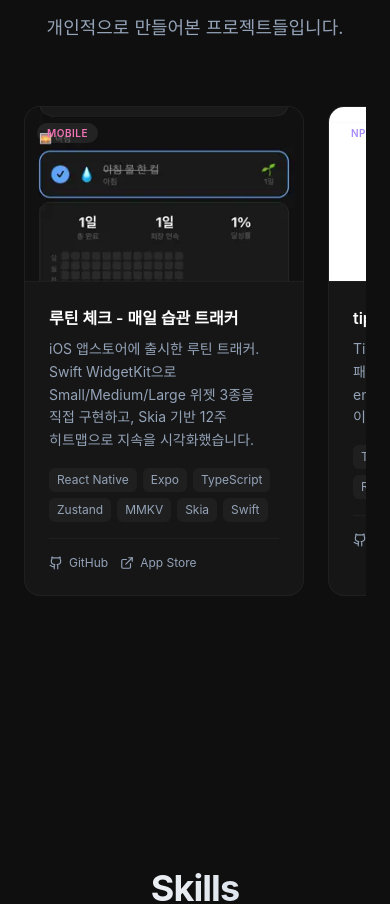
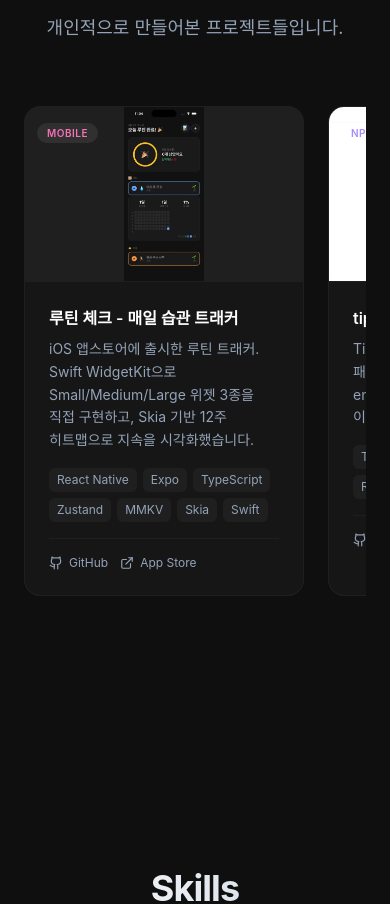
Before and after one commit to WhyBusyy/portfolio, a Next.js app: page / in a window 390 px wide. Shown: the part 4318-5222 px from the top of the page. Built offline with nearby package versions, Linux system fonts and the light colour scheme; a web font is replaced by a local one.

Commit message:
fix(side-projects): 루틴 체크 이미지 잘림 방지
- imageFit 옵션 필드 추가 (기본 cover, 루틴 체크만 contain)
- 세로형 모바일 스크린샷이 카드 높이에 맞춰 전체 노출되도록 변경

```diff
--- a/src/components/SideProjects.tsx
+++ b/src/components/SideProjects.tsx
@@ -25,6 +25,7 @@ interface SideProject {
   demoLabel?: string;
   npm?: string | null;
   screenshot: string | null;
+  imageFit?: "cover" | "contain";
   category: string;
   icon: LucideIcon;
   gradient: string;
@@ -49,6 +50,7 @@ const sideProjects: SideProject[] = [
     demo: "https://apps.apple.com/kr/app/%EB%A3%A8%ED%8B%B4-%EC%B2%B4%ED%81%AC-%EB%A7%A4%EC%9D%BC-%EC%8A%B5%EA%B4%80-%ED%8A%B8%EB%9E%98%EC%BB%A4/id6762101450",
     demoLabel: "App Store",
     screenshot: "/routine-check.webp",
+    imageFit: "contain",
     category: "Mobile",
     icon: Smartphone,
     gradient:
@@ -284,7 +286,11 @@ export default function SideProjects() {
                           src={project.screenshot}
                           alt={project.title}
                           draggable={false}
-                          className="w-full h-full object-cover transition-transform duration-500 pointer-events-none"
+                          className={`w-full h-full transition-transform duration-500 pointer-events-none ${
+                            project.imageFit === "contain"
+                              ? "object-contain"
+                              : "object-cover"
+                          }`}
                         />
                       ) : (
                         <div
```
